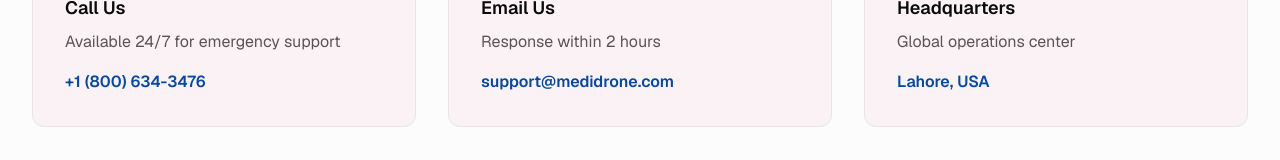
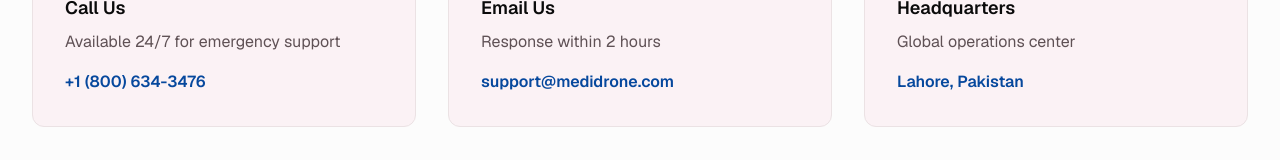
Before and after one commit to Rehan419/meddrone, a Next.js app: page /contact in a window 1280 px wide. Shown: the part 453-613 px from the top of the page. Built offline with nearby package versions, Linux system fonts and the light colour scheme.

Commit message:
Update page.tsx

```diff
--- a/app/contact/page.tsx
+++ b/app/contact/page.tsx
@@ -160,7 +160,7 @@ export default function ContactPage() {
                 </div>
                 <h3 className="text-lg font-semibold text-foreground mb-2">Headquarters</h3>
                 <p className="text-muted-foreground mb-4">Global operations center</p>
-                <p className="text-primary font-semibold">Lahore, USA</p>
+                <p className="text-primary font-semibold">Lahore, Pakistan</p>
               </div>
             </div>
           </div>
```
